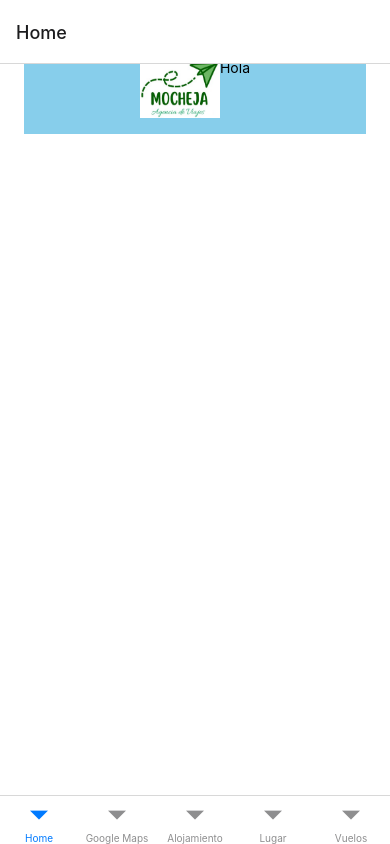
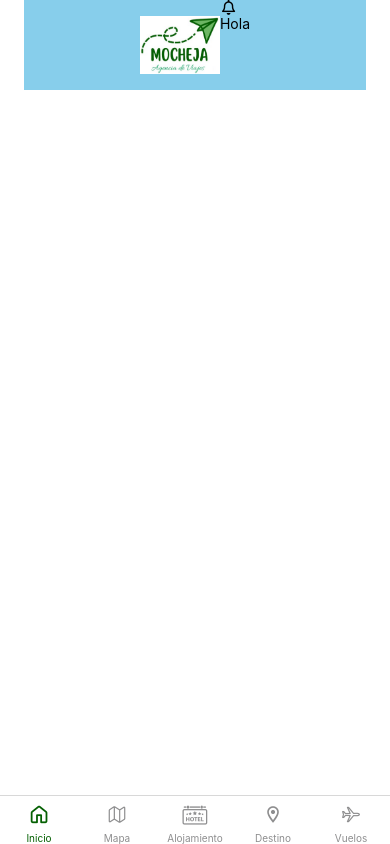
Before and after one commit to N3ptune4197/Appmovil, a React Native app: screen /Home in a window 390 px wide. Built offline with nearby package versions, Linux system fonts and the light colour scheme.

Commit message:
Añadiendo Iconos

```diff
--- a/Navigation.js
+++ b/Navigation.js
@@ -1,8 +1,6 @@
 import React from "react";
 import {createBottomTabNavigator} from "@react-navigation/bottom-tabs";
 import {NavigationContainer} from "@react-navigation/native";
-
-
 
 import HomeScreen from "./src/screens/HomeScreen";
 import AlojamientoScreen from "./src/screens/AlojamientoScreen";
@@ -11,17 +9,86 @@ import VuelosScreen from "./src/screens/VuelosScreen";
 import MapsGoogleScreen from "./src/screens/MapsGoogleScreen";
 import RegisterScreen from "./src/screens/RegisterScreen";
 
+import FontAwesome6 from 'react-native-vector-icons/FontAwesome6';
+import Octicons from 'react-native-vector-icons/Octicons';
+import Fontisto from 'react-native-vector-icons/Fontisto';
+import Ionicons from 'react-native-vector-icons/Ionicons';
+import MaterialCommunityIcons from 'react-native-vector-icons/MaterialCommunityIcons';
+
 
 const Tab = createBottomTabNavigator();
 
 function MyTabs() {
     return(
-        <Tab.Navigator>
-            <Tab.Screen name="Home" component={HomeScreen} />
-            <Tab.Screen name="Google Maps" component={MapsGoogleScreen} />
-            <Tab.Screen name="Alojamiento" component={AlojamientoScreen} />
-            <Tab.Screen name="Lugar" component={LugarScreen} />
-            <Tab.Screen name="Vuelos" component={VuelosScreen} />
+        <Tab.Navigator
+            initialRouteName="Home"
+            screenOptions={{
+                tabBarActiveTintColor: '#046002',
+            }}
+        >
+            <Tab.Screen
+                name="Home"
+                component={HomeScreen}
+                options={{
+                    tabBarLabel:'Inicio',
+                    tabBarIcon: ({color, size}) => (
+                        <Octicons name="home" color={color} size={size - 6}/>
+                    ),
+                    headerShown: false
+                }}
+            />
+
+
+            <Tab.Screen
+                name="Google Maps"
+                component={MapsGoogleScreen}
+                options={{
+                    tabBarLabel:'Mapa',
+                    tabBarIcon: ({color, size}) => (
+                        <Ionicons name="map-outline" color={color} size={size - 6}/>
+                    ),
+                    headerShown: false
+                }}
+                />
+
+            <Tab.Screen
+                name="Alojamiento"
+                component={AlojamientoScreen}
+                options={{
+                    tabBarLabel:'Alojamiento',
+                    tabBarIcon: ({color, size}) => (
+                        <Fontisto name="hotel" color={color} size={size - 6}/>
+                    ),
+                    headerShown: false
+                }}
+
+                />
+
+
+            <Tab.Screen
+                name="Lugar"
+                component={LugarScreen}
+                options={{
+                    tabBarLabel:'Destino',
+                    tabBarIcon: ({color, size}) => (
+                        <MaterialCommunityIcons name="map-marker-outline" color={color} size={size - 5}/>
+                    ),
+                    headerShown: false
+                }}
+
+                />
+            <Tab.Screen
+                name="Vuelos"
+                component={VuelosScreen}
+
+                options={{
+                    tabBarLabel:'Vuelos',
+                    tabBarIcon: ({color, size}) => (
+                        <Ionicons name="airplane-outline" color={color} size={size - 6}/>
+                    ),
+                    headerShown: false
+                }}
+                />
         </Tab.Navigator>
     );
 }
--- a/src/screens/HomeScreen.js
+++ b/src/screens/HomeScreen.js
@@ -13,7 +13,7 @@ return (
 
 
 
-      <View style={{width:'95%', flexDirection:'row', marginTop:-20, backgroundColor:'skyblue', justifyContent:"center"}}>
+      <View style={{width:'95%', flexDirection:'row', backgroundColor:'skyblue', justifyContent:"center"}}>
 
         <Image
           source={mochejaIcon}
```
